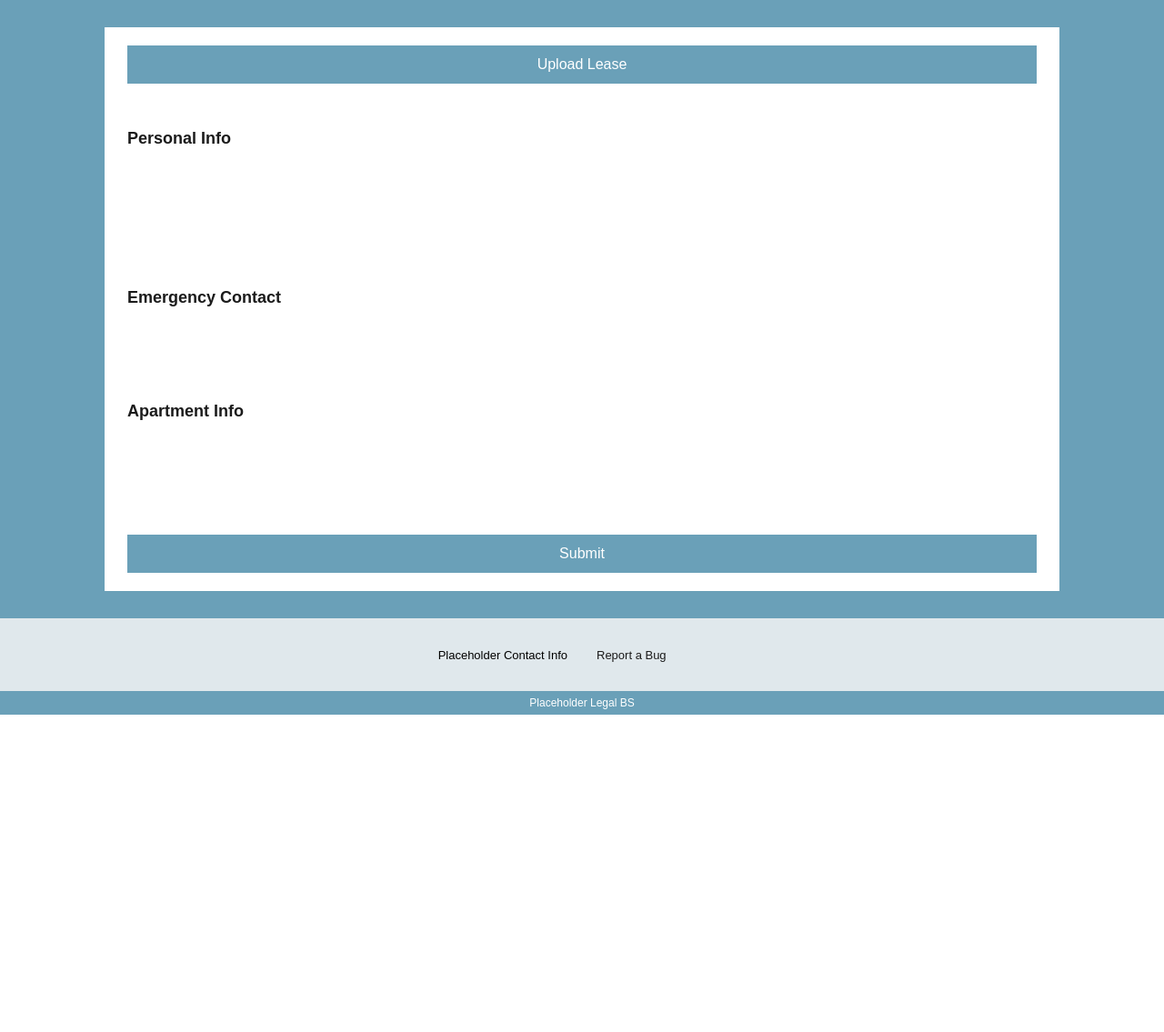
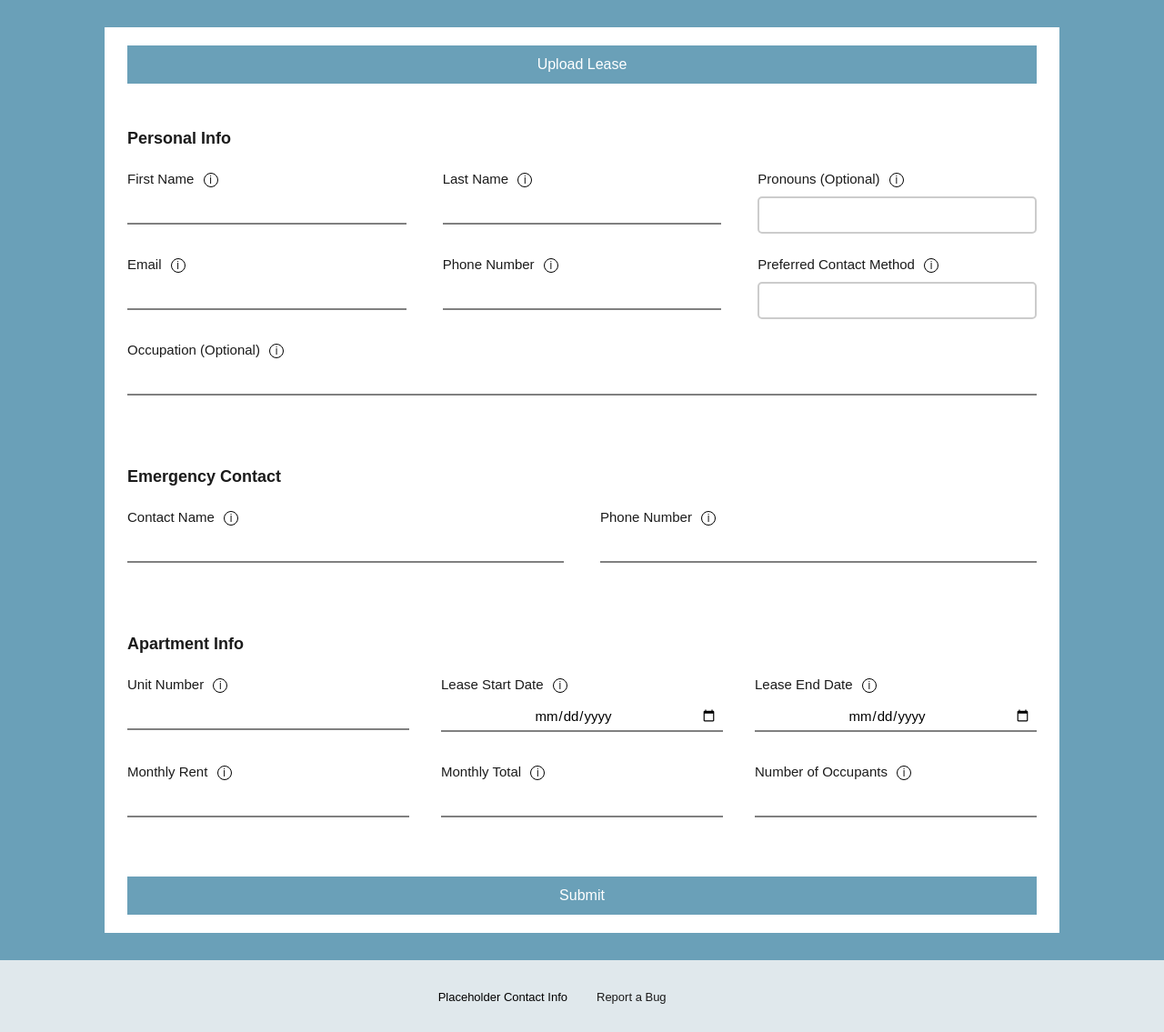
Before and after one commit to upgrayedd13/OpenTenant, a Flask app: template src/OpenTenant_app/templates/pages/register.html in a window 1280 px wide. Shown: the part 70-1205 px from the top of the page at 91% size. Before the commit the page ends 856 px from the top, so only its background shows below. Run offline with Flask 3, Linux system fonts and the light colour scheme; the template is opened without the code that fills it: values that come from a table or form of the project are taken from there, others are empty; parts of the project's set-up code (start-up, migrations or seed data) failed here and were passed over; some libraries are stand-ins or nearby versions.

Commit message:
Modifying forms.

```diff
--- a/src/OpenTenant_app/account/forms.py
+++ b/src/OpenTenant_app/account/forms.py
@@ -1,9 +1,9 @@
-from flask_wtf import FlaskForm
 from wtforms import StringField, PasswordField, BooleanField, FormField, SubmitField
 from wtforms.validators import DataRequired, Length, EqualTo
+from flask_wtf import FlaskForm
 
+from .subforms.emergency_contact_form import EmergencyContactForm
 from .subforms.apartment_info_form import ApartmentInfoForm
-from .subforms.emergency_contact_form import EmergencyContactForm
 from .subforms.personal_info_form import PersonalInfoForm
 
 class LoginForm(FlaskForm):
--- a/src/OpenTenant_app/account/subforms/apartment_info_form.py
+++ b/src/OpenTenant_app/account/subforms/apartment_info_form.py
@@ -1,11 +1,11 @@
-from wtforms import Form
 from wtforms import DateField, IntegerField, DecimalField
 from wtforms.validators import DataRequired, NumberRange
+from flask_wtf import FlaskForm
 
 from .unit_number_validation import UnitNumberValidator
 
 
-class ApartmentInfoForm(Form):
+class ApartmentInfoForm(FlaskForm):
     unit_number = IntegerField(
         'Unit Number',
         validators=[DataRequired(), UnitNumberValidator()],
--- a/src/OpenTenant_app/account/subforms/emergency_contact_form.py
+++ b/src/OpenTenant_app/account/subforms/emergency_contact_form.py
@@ -1,8 +1,8 @@
-from wtforms import Form
+from wtforms.validators import DataRequired
 from wtforms import StringField, TelField
-from wtforms.validators import DataRequired
+from flask_wtf import FlaskForm
 
-class EmergencyContactForm(Form):
+class EmergencyContactForm(FlaskForm):
     emergency_contact_name = StringField(
         'Contact Name',
         validators=[DataRequired()],
--- a/src/OpenTenant_app/account/subforms/personal_info_form.py
+++ b/src/OpenTenant_app/account/subforms/personal_info_form.py
@@ -1,9 +1,9 @@
-from wtforms import Form
 from wtforms import StringField, TelField, SelectField, EmailField
 from wtforms.validators import DataRequired, Optional, Length
+from flask_wtf import FlaskForm
 
 
-class PersonalInfoForm(Form):
+class PersonalInfoForm(FlaskForm):
     first_name = StringField(
         'First Name',
         validators=[DataRequired()],
--- a/src/OpenTenant_app/static/js/upload.js
+++ b/src/OpenTenant_app/static/js/upload.js
@@ -12,7 +12,7 @@ pdfInput.addEventListener("change", async () => {
     const formData = new FormData();
     formData.append("pdf", file);
 
-    const response = await fetch("/parse-lease", {
+    const response = await fetch("/upload-lease", {
         method: "POST",
         body: formData
     });
@@ -25,31 +25,31 @@ pdfInput.addEventListener("change", async () => {
     const data = await response.json();
 
     // Autofill fields
-    if (data.residents) {
-        const name = data.residents.split(" ");
-        document.getElementById("first_name").value = name[0];
-        document.getElementById("last_name").value = name[1];
+    if (data.authorized_adults) {
+        const name = data.authorized_adults.split(" ");
+        document.getElementById("personal_info-first_name").value = name[0];
+        document.getElementById("personal_info-last_name").value = name[1];
     }
 
     if (data.unit_number) {
-        document.getElementById("unit_number").value = data.unit_number;
+        document.getElementById("apartment_info-unit_number").value = data.unit_number;
     }
 
     if (data.lease_start_date) {
-        document.getElementById("lease_start_date").value = data.lease_start_date;
+        document.getElementById("apartment_info-lease_start_date").value = data.lease_start_date;
     }
 
     if (data.lease_end_date) {
-        document.getElementById("lease_end_date").value = data.lease_end_date;
+        document.getElementById("apartment_info-lease_end_date").value = data.lease_end_date;
     }
 
     if (data.base_rent) {
-        document.getElementById("base_monthly_rent").value = data.base_rent.toFixed(2);
+        document.getElementById("apartment_info-base_monthly_rent").value = data.base_rent.toFixed(2);
     }
 
     if (data.monthly_rent_total) {
-        document.getElementById("monthly_rent_total").value = data.monthly_rent_total.toFixed(2);
+        document.getElementById("apartment_info-monthly_rent_total").value = data.monthly_rent_total.toFixed(2);
     }
 
-    document.getElementById("lease_num_occupants").value = 1;  // TODO: actually parse this value
+    document.getElementById("apartment_info-num_occupants").value = 1;  // TODO: actually parse this value
 });
--- a/src/OpenTenant_app/templates/pages/register.html
+++ b/src/OpenTenant_app/templates/pages/register.html
@@ -6,14 +6,19 @@
 <main class="register-main">
     <div class="register-box">
 
-        <button type="button" class="uploadLease-btn" id="uploadLeaseBtn">Upload Lease</button>
-        <input type="file" id="leasePdfInput" accept="application/pdf" hidden>
+        <button type="button" class="uploadLease-btn" id="uploadLeaseBtn">
+            Upload Lease
+        </button>
+        <input type="file" id="leasePdfInput" name="lease_pdf" accept="application/pdf" hidden>
 
-        <!-- lease form -->
-        {% include "components/_lease_form.html" %}
+        <form method="POST" enctype="multipart/form-data">
+            {{ form.hidden_tag() }}
 
-        <button class="submit-btn">Submit</button>
+            <!-- lease form -->
+            {% include "components/_lease_form.html" %}
 
+            <button class="submit-btn">Submit</button>
+        </form>
     </div>
 </main>
 
```
Also changed, not shown: src/OpenTenant_app/account/routes.py (+16 -11 lines).
